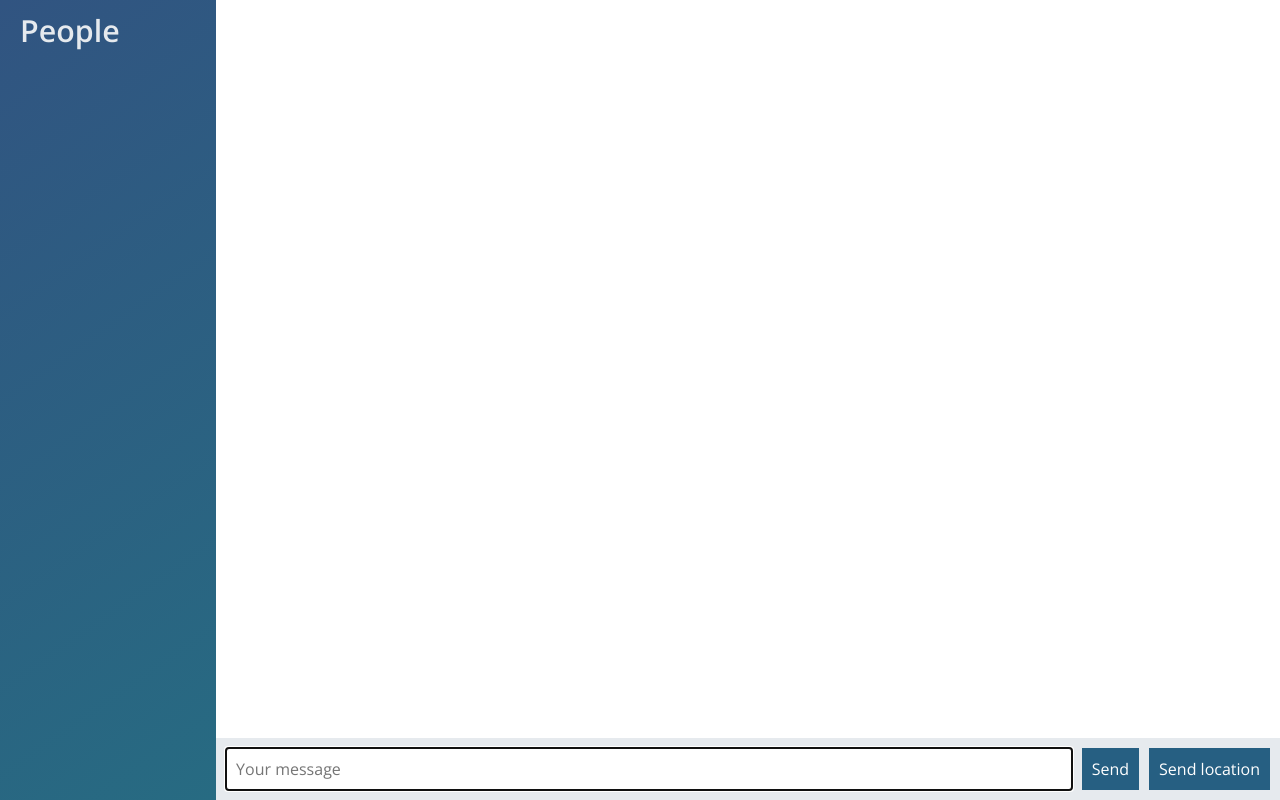
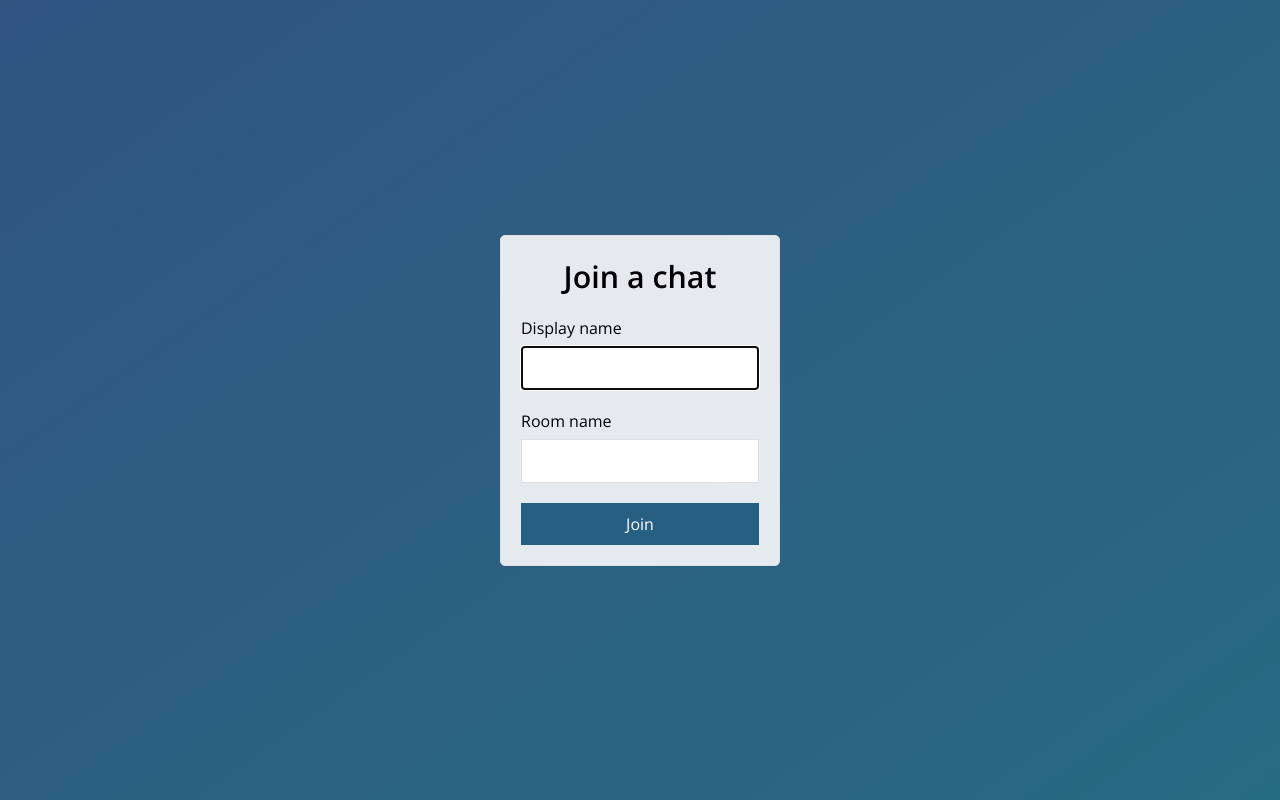
Before and after one commit to prc5/Node-chat-app, a website: page public/index.html in a window 1280 px wide. Drawn offline with nearby package versions, Linux system fonts and the light colour scheme; no server answers.

Commit message:
Added join page that submits to chat.html

```diff
--- a/public/css/styles.css
+++ b/public/css/styles.css
@@ -58,7 +58,7 @@ button:disabled {
   border-radius: 5px;
   padding: 0px 20px;
   margin: 20px;
-  width: 230px;
+  width: 280px;
 }
 
 .form-field {
--- a/public/index.html
+++ b/public/index.html
@@ -3,60 +3,37 @@
 
 <head>
     <meta charset="utf-8">
+    <title>Join | ChatApp</title>
+    <meta name="viewport" content="width=device-width, initial-scale=1, user-scalable=no">
     <link href="https://fonts.googleapis.com/css?family=Open+Sans:300,400,600,700,800" rel="stylesheet">
     <link rel="stylesheet" href="css/styles.css">
 </head>
 
-<body>
-    <div class="chat">
-        <div class="chat__sidebar">
-            <h3>People</h3>
-            <div id="users"></div>
-        </div>
-
-        <div class="chat__main">
-            <ol id="messages" class="chat__messages"></ol>
-            <div class="chat__footer">
-                <form id="message-form">
-                    <input name="message" type="text" placeholder="Your message" autofocus autocomplete="off">
-                    <button type="submit">Send</button>
-                </form>
-
-                <button id="sendLocation">Send location</button>
+<body class="centered-form">
+    <div class="centered-form__form">
+        <form action="/chat.html">
+            <div class="form-field">
+                <h3>Join a chat</h3>
             </div>
-        </div>
+            <div class="form-field">
+                <label>Display name</label>
+                <input type="text" name="name" autofocus>
+            </div>
+            <div class="form-field">
+                <label>Room name</label>
+                <input type="text" name="room">
+            </div>
+            <div class="form-field">
+                <button type="submit">Join</button>
+            </div>
+        </form>
     </div>
-
-    <script id="message-template" type="text/template">
-    <li class="message">
-        <div class="message__title">
-            <h4>{{from}}</h4>
-            <span>{{createdAt}}</span>
-        </div>
-        <div class="message__body">
-            <p>{{text}}</p>
-        </div>
-    </li>
-    </script>
-    <script id="location-template" type="text/template">
-    <li class="message">
-        <div class="message__title">
-            <h4>{{from}}</h4>
-            <span>{{createdAt}}</span>
-        </div>
-        <div class="message__body">
-            <p>
-                <a href="{{url}}" target="_blank">My current location</>
-            </p>
-        </div>
-    </li>
-    </script>
 
     <script src="/socket.io/socket.io.js"></script>
     <script src="js/libs/jquery.js"></script>
     <script src="js/libs/moment.js"></script>
     <script src="js/libs/mustache.js"></script>
-    <script src="js/index.js"></script>
+    <script src="js/chat.js"></script>
 </body>
 
 </html>
```
Also changed, not shown: public/chat.html (added, +64 -0 lines), public/js/chat.js (renamed from public/js/index.js).
